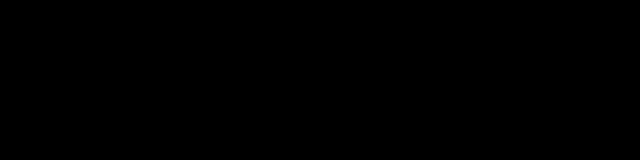
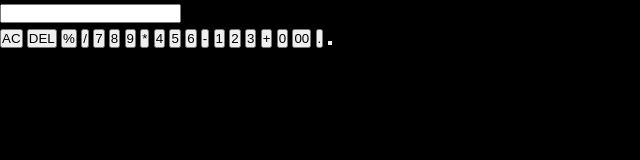
Before and after one commit to xamwell2/new-applicants-assignment, a website: page index.html in a window 1280 px wide. Shown: the whole page, without its empty margins (0-640 px from the left). Drawn offline with Linux system fonts and the light colour scheme.

Commit message:
intial commit

```diff
--- a/index.html
+++ b/index.html
@@ -7,6 +7,36 @@
         <title>Calculator</title>
     </head>
     <body>
+        <div class="container">
+            <input type="text" class="display" />
+            <!-- Add your classes or ids -->
+            <div class="buttons">
+                <button>AC</button>
+                <button>DEL</button>
+                <button>%</button>
+                <button>/</button>
+
+                <button>7</button>
+                <button>8</button>
+                <button>9</button>
+                <button>*</button>
+
+                <button>4</button>
+                <button>5</button>
+                <button>6</button>
+                <button>-</button>
+
+                <button>1</button>
+                <button>2</button>
+                <button>3</button>
+                <button>+</button>
+
+                <button>0</button>
+                <button>00</button>
+                <button>.</button>
+                <button></button>
+            </div>
+        </div>
         <script src="./src/main.js"></script>
     </body>
 </html>
--- a/src/main.js
+++ b/src/main.js
@@ -0,0 +1 @@
+// Add your JavaScript here
--- a/styles/style.css
+++ b/styles/style.css
@@ -13,3 +13,5 @@ body {
     background-color: #000;
     color: #fff;
 }
+
+/* Add your css  */
```
Also changed, not shown: .cspell.json, README.md.
